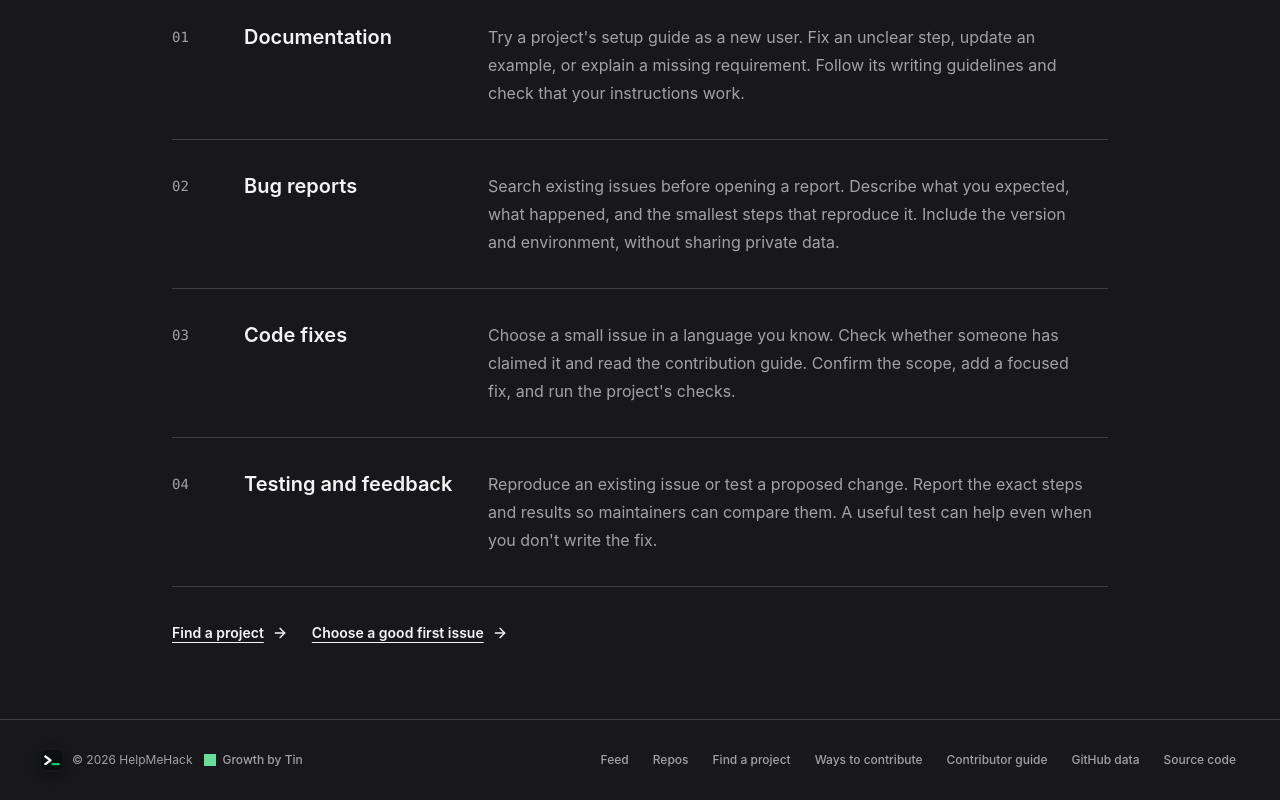
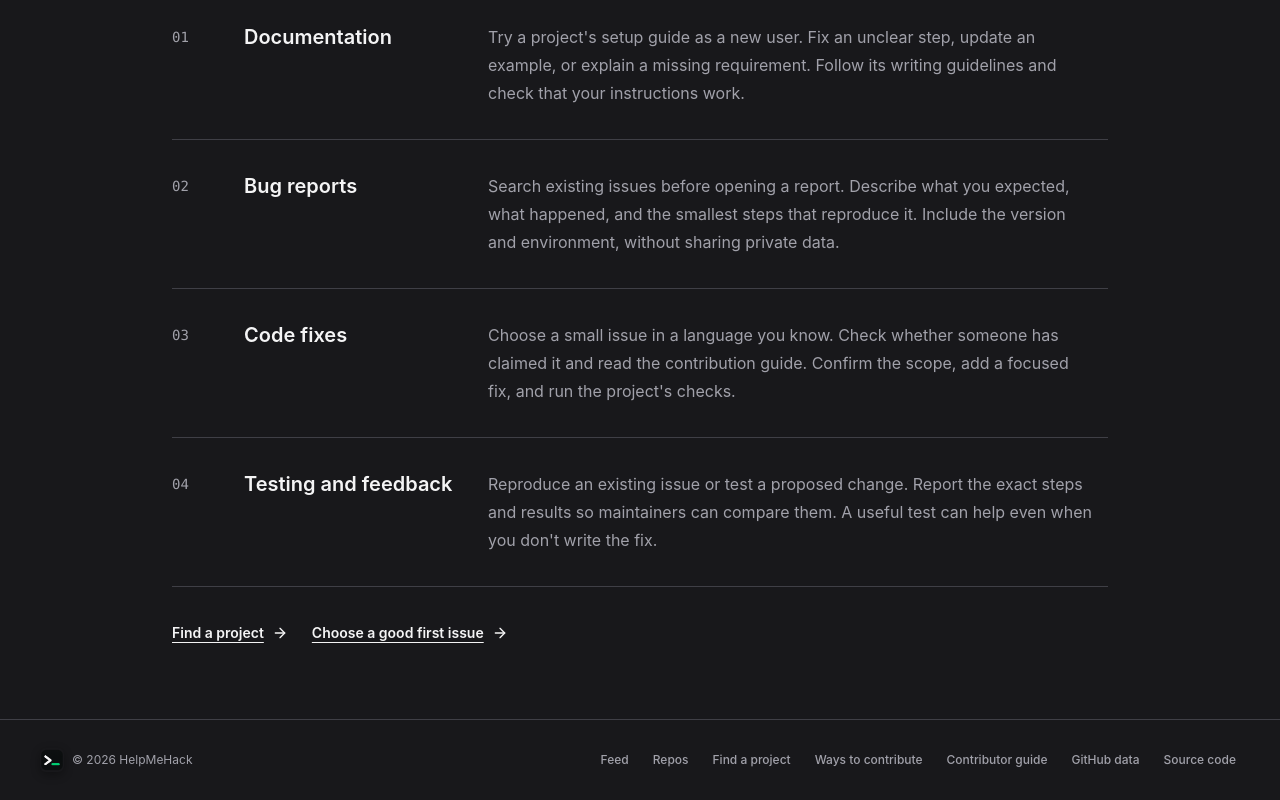
Before and after one commit to rohanmalhotracodes/helpmehack, a Next.js app: page /contribute in a window 1280 px wide. Shown: the part 508-1308 px from the top of the page. Built offline with nearby package versions, Linux system fonts and the light colour scheme.

Commit message:
Remove agent promotion from footer

```diff
--- a/components/site-footer.tsx
+++ b/components/site-footer.tsx
@@ -11,10 +11,6 @@ export function SiteFooter({ onNavigate }: { onNavigate?: (view: "overlooked" |
         <div className="flex flex-wrap items-center justify-center gap-2">
           <Image src="/helpmehack-mark.png" width={24} height={24} alt="" className="logo-mark h-6 w-6 rounded-md" />
           <p>© 2026 HelpMeHack</p>
-          <a href="https://tin.computer" className={`${linkClass} inline-flex items-center gap-1.5`}>
-            <span aria-hidden="true" className="inline-block h-[1em] w-[1em] bg-[#66DC9D]" />
-            Growth by Tin
-          </a>
         </div>
         <nav className="flex flex-wrap items-center justify-center gap-x-4 gap-y-2" aria-label="Footer navigation">
           <Link href="/#feed" onClick={onNavigate ? (event) => { event.preventDefault(); onNavigate("overlooked"); } : undefined} className={linkClass}>Feed</Link>
```
